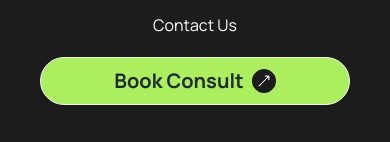
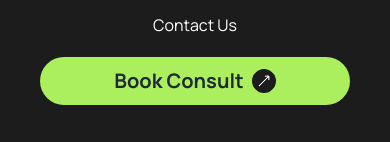
Before and after one commit to mahfuj-islam/Assignment-3, a plain HTML site: page index.html in a window 390 px wide. Shown: the part 8649-8791 px from the top of the page. Drawn offline with nearby package versions, Linux system fonts and the light colour scheme.

```diff
--- a/index.html
+++ b/index.html
@@ -490,7 +490,7 @@
 
             <div class="text-center lg:mt-12 mt-5 px-6 lg:px-0">
 
-                <a class="btn btn-block lg:w-56 lg:border-none text-xl rounded-3xl font-bold bg-[#ABEF5F]">Book Consult <img
+                <a class="btn btn-block lg:w-56 border-none text-xl rounded-3xl font-bold bg-[#ABEF5F]">Book Consult <img
                     class="bg-[#1C1C1C] rounded-full w-6 h-6 p-1 -rotate-45" src="assets/arrow white.png" alt=""></a>
 
             </div>
```
